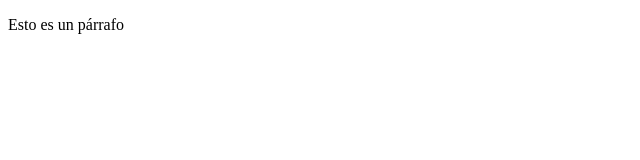
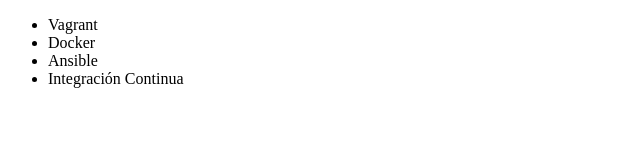
Before and after one commit to T3mma/Git-Github, a plain HTML site: page index.html in a window 1280 px wide. Shown: the whole page, without its empty margins (0-640 px from the left). Drawn offline with Linux system fonts and the light colour scheme.

Commit message:
Aliniamiento con el Curso de Git

```diff
--- a/index.html
+++ b/index.html
@@ -7,6 +7,11 @@
     <title>Practica con Git</title>
 </head>
 <body>
-    <p>Esto es un párrafo</p>
+    <ul>
+        <li>Vagrant</li>
+        <li>Docker</li>
+        <li>Ansible</li>
+        <li>Integración Continua</li>
+    </ul>
 </body>
 </html>
```
